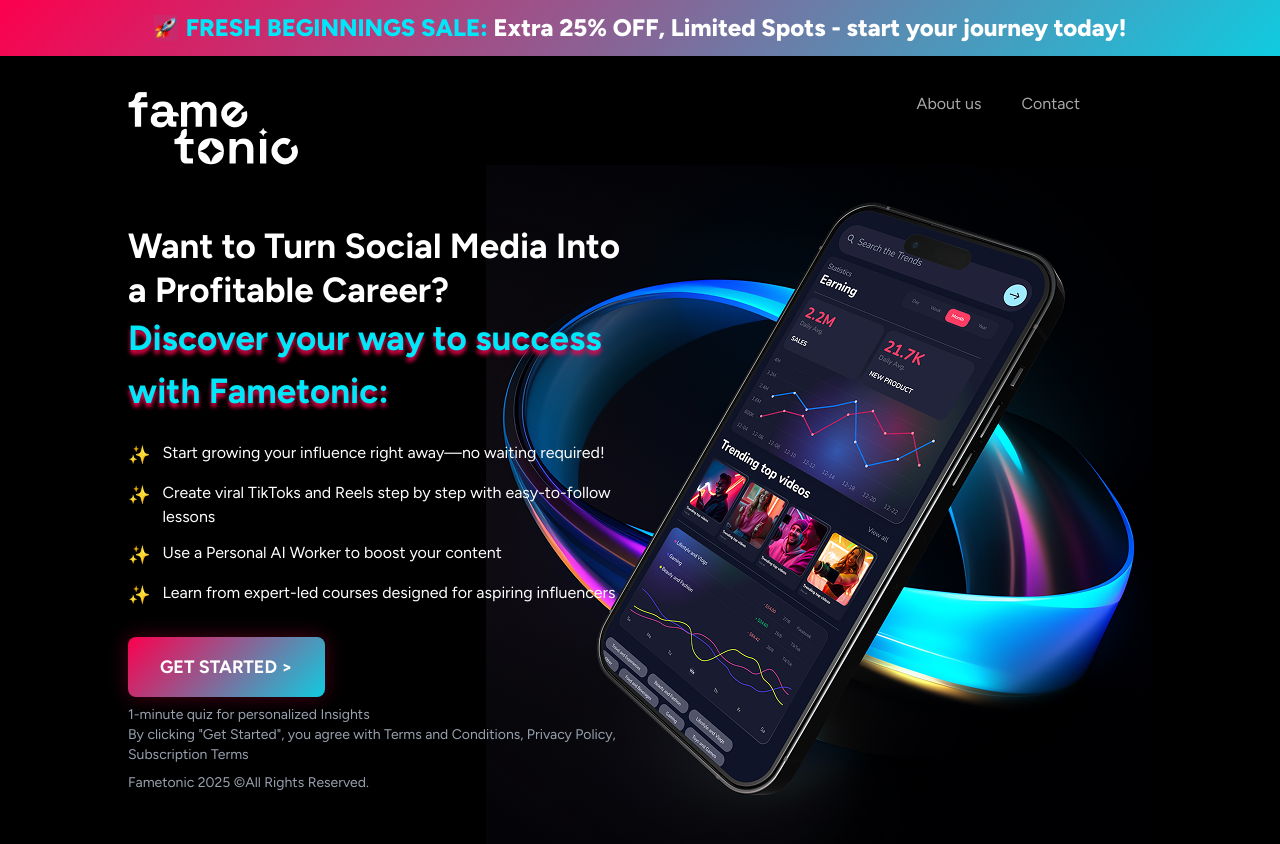
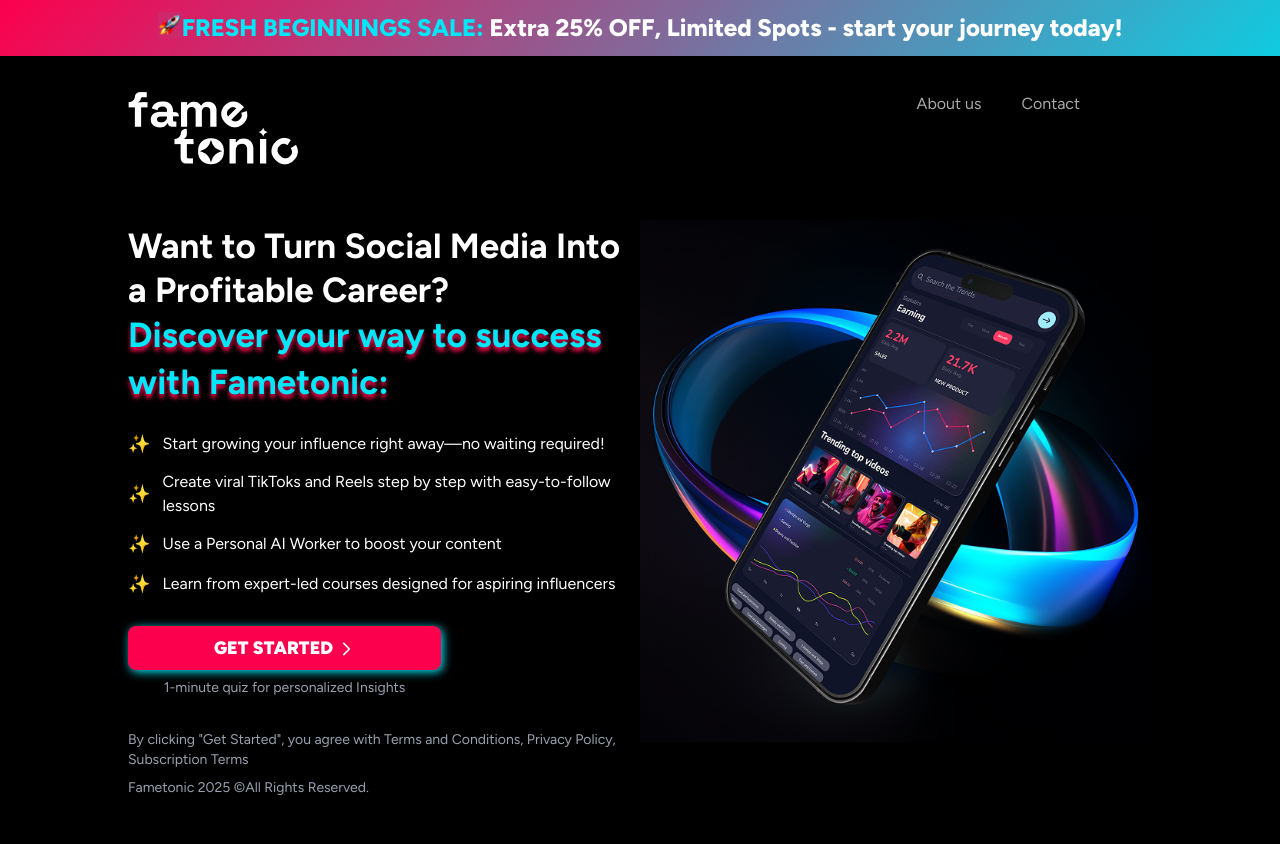
Before and after one commit to talha018dev/netzet-demo, a Next.js app: page / in a window 1280 px wide. Built offline with nearby package versions, Linux system fonts and the light colour scheme.

Commit message:
layout updated

```diff
--- a/src/components/Banner.tsx
+++ b/src/components/Banner.tsx
@@ -3,7 +3,7 @@ import Image from 'next/image';
 export default function Banner() {
   return (
     <div className="banner-gradient py-3 px-4 text-center text-sm font-semibold">
-      <div className="flex items-center justify-center gap-2 text-2xl font-extrabold">
+      <div className="flex items-start justify-center gap-0 text-2xl font-extrabold">
         <Image
           src="/rocket.png"
           alt="Rocket"
--- a/src/components/CallToAction.tsx
+++ b/src/components/CallToAction.tsx
@@ -1,10 +1,13 @@
 export default function CallToAction() {
   return (
     <div>
-      <button className="gradient-bg glow-effect text-white font-bold py-4 px-8 rounded-lg text-lg hover:scale-105 transition-transform w-full lg:w-auto">
-        GET STARTED &gt;
-      </button>
-      <p className="text-sm text-gray-400 mt-2">1-minute quiz for personalized Insights</p>
+      <div className="max-w-[313px] mb-8">
+        <button className="bg-[#FC004E] text-white font-black py-2 px-8 rounded-lg text-lg rounded-2.5 w-full  shadow-[2px_2px_10px_0px_#00E7F9]">
+          GET STARTED
+          <svg className="inline-block ml-1" xmlns="http://www.w3.org/2000/svg" width="18" height="18" fill="#f5f5f5" viewBox="0 0 256 256"><path d="M184.49,136.49l-80,80a12,12,0,0,1-17-17L159,128,87.51,56.49a12,12,0,1,1,17-17l80,80A12,12,0,0,1,184.49,136.49Z"></path></svg>
+        </button>
+        <p className="text-sm text-center text-gray-400 mt-2">1-minute quiz for personalized Insights</p>
+      </div>
       <div className="text-left text-sm text-gray-400 space-y-2">
         <p>By clicking "Get Started", you agree with Terms and Conditions, Privacy Policy, Subscription Terms</p>
         <p>Fametonic 2025 ©All Rights Reserved.</p>
--- a/src/components/Features.tsx
+++ b/src/components/Features.tsx
@@ -9,7 +9,7 @@ export default function Features() {
   return (
     <div className="space-y-3 mb-7">
       {features.map((feature, index) => (
-        <div key={index} className="flex items-start gap-3 text-left lg:text-left">
+        <div key={index} className="flex items-center gap-3 text-left lg:text-left">
           <span className="text-yellow-400 text-lg">✨</span>
           <p className={`text-base ${index === 0 ? 'font-figtree' : ''}`}>{feature}</p>
         </div>
--- a/src/components/HeroImage.tsx
+++ b/src/components/HeroImage.tsx
@@ -8,6 +8,10 @@ export default function HeroImage() {
         src={heroImage}
         alt="Fametonic App Interface"
         priority
+        // width={666}
+        // height={679}
+        // className="w-full h-auto object-contain"
+        sizes="(max-width: 768px) 100vw,(max-width: 1050px) 50vw"
       />
     </div>
   );
--- a/src/components/MainLayout.tsx
+++ b/src/components/MainLayout.tsx
@@ -4,22 +4,22 @@ import HeroImage from './HeroImage';
 
 export default function MainLayout() {
   return (
-    <div className="relative max-w-[80%] mx-auto">
-      <div className="absolute right-0 z-0">
-        <HeroImage />
-      </div>
-      <div className="relative z-10 w-full flex flex-col lg:flex-row items-center justify-between gap-8 max-w-[516px]">
+    <div className="relative max-w-[80%] mx-auto flex flex-col lg:flex-row">
+      <div className="relative order-2 lg:order-1 z-10 w-full flex flex-col lg:flex-row items-center justify-between gap-8 ">
         <div className="flex-1 max-w-2xl text-center lg:text-left text-white mt-15">
-          <h1 className="text-[2.185rem] font-bold mb-0 leading-tight font-urbanist">
+          <h1 className="text-2xl md:text-[2.185rem] font-bold mb-0 leading-tight font-urbanist">
             Want to Turn Social Media Into a Profitable Career?
           </h1>
-          <h1 className="text-[2.185rem] font-bold mb-6 font-urbanist" style={{ color: 'rgba(0, 231, 249, 1)', textShadow: '0px 4px 4px rgba(252, 0, 78, 1)' }}>
+          <h1 className="text-2xl md:text-[2.185rem] font-bold mb-6 font-urbanist" style={{ color: 'rgba(0, 231, 249, 1)', textShadow: '0px 4px 4px rgba(252, 0, 78, 1)' }}>
             Discover your way to success with Fametonic:
           </h1>
           <Features />
           <CallToAction />
         </div>
       </div>
+      <div className="z-0 w-full order-1 lg:order-2">
+        <HeroImage />
+      </div>
     </div>
   );
 }
```
